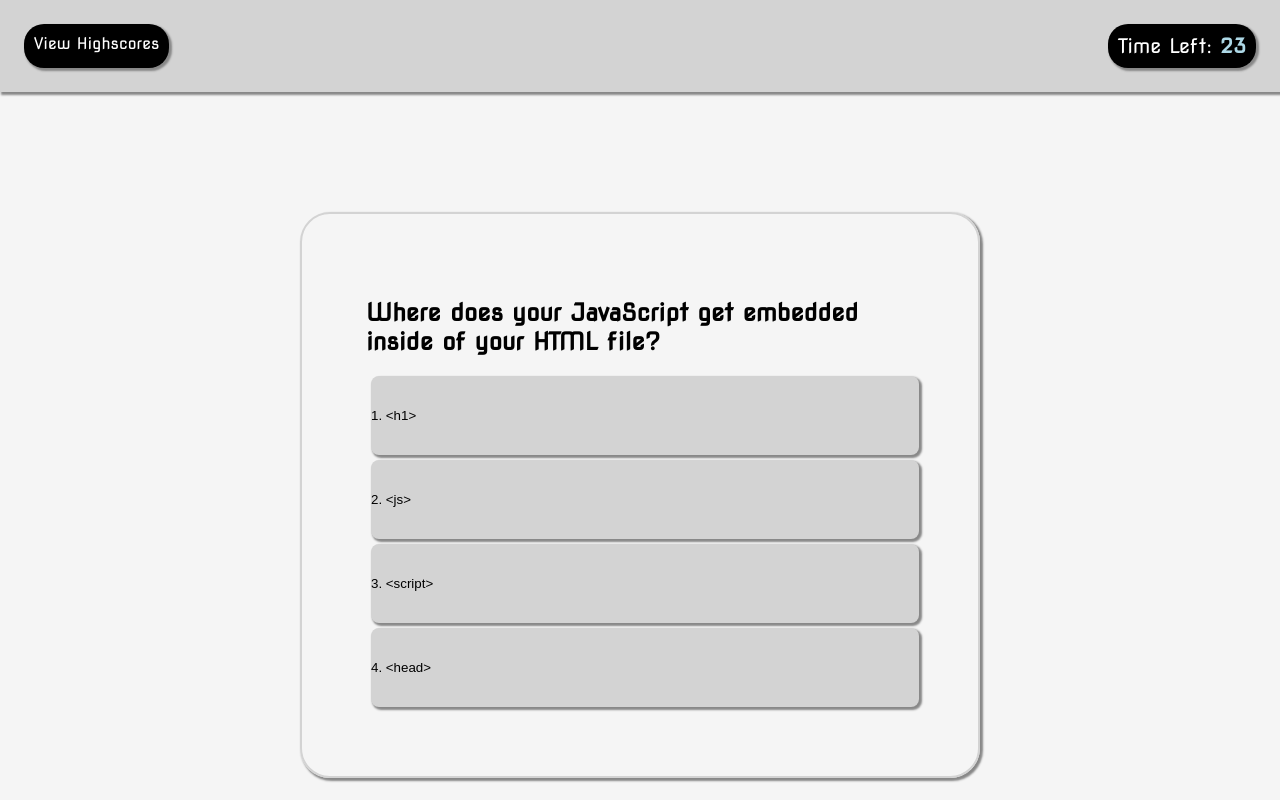
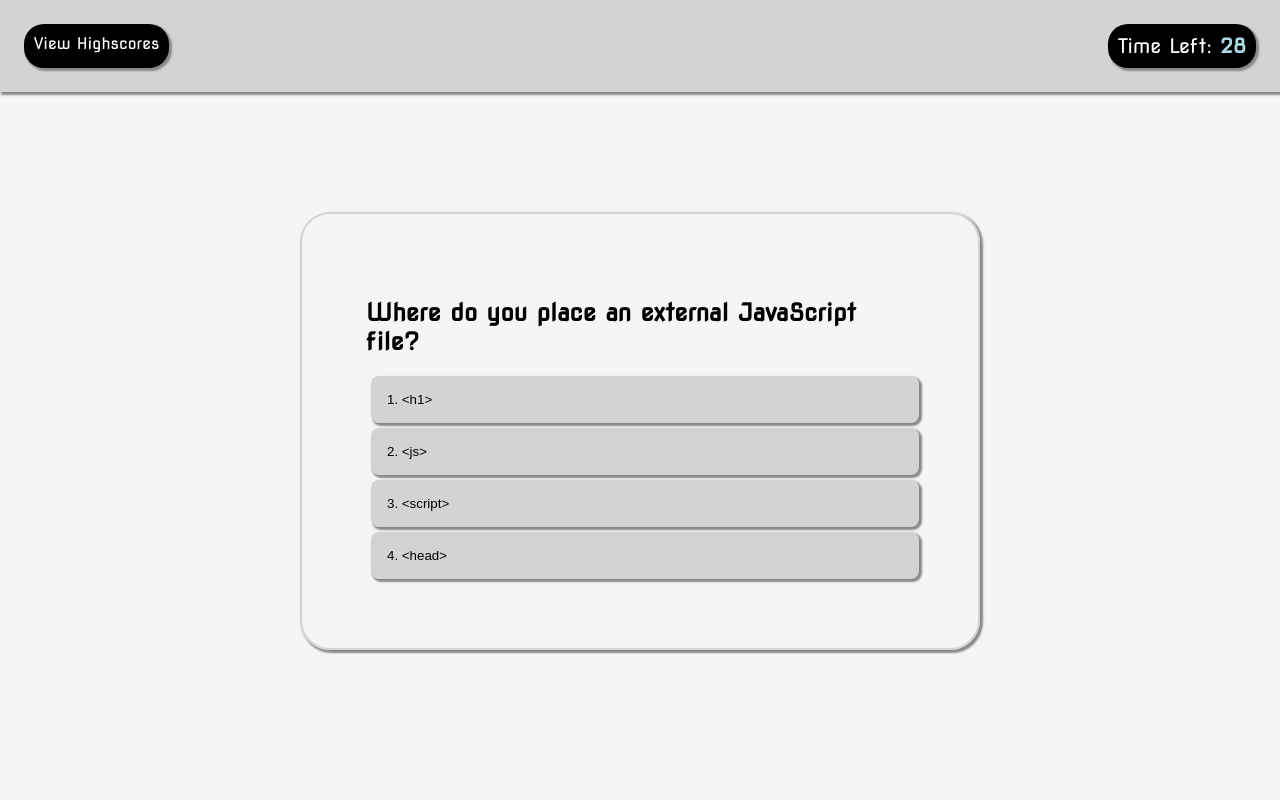
Before and after one commit to dmerk2/Timed-Multiple-Choice-Quiz, a plain HTML site: page index.html in a window 1280 px wide. Both pictures are taken after a click on the button "Start". Drawn offline with Linux system fonts and the light colour scheme.

Commit message:
added padding to buttons

```diff
--- a/Develop/css/style.css
+++ b/Develop/css/style.css
@@ -80,11 +80,11 @@ main {
   display: block;
   color: black;
   background-color: lightgrey;
+  padding: 2vh;
   border-radius: 8px;
   border: none;
   box-shadow: var(--box-shadow);
   cursor: pointer;
-  padding: 2rem 0;
 }
 
 button:hover {
--- a/Develop/js/script.js
+++ b/Develop/js/script.js
@@ -1,7 +1,7 @@
 //Questions, options and answers are stored in an array
-var questions = [
+let questions = [
   {
-    questionText: "Where does your JavaScript get embedded inside of your HTML file?",
+    questionText: "Where do you place an external JavaScript file?",
     options: [
       "1. <h1>",
       "2. <js>",
@@ -41,13 +41,18 @@ var questions = [
     options: ["1. numbers", "2. booleans", "3. strings", "4. all of the above"],
     answer: "4. all of the above",
   },
+  {
+    questionText: "Question",
+    options: ["1. numbers", "2. booleans", "3. strings", "4. all of the above"],
+    answer: "4. all of the above",
+  },
 ];
 
 //Select each card div by id and assign to variables
-var startCard = document.querySelector("#start-card");
-var questionCard = document.querySelector("#question-card");
-var scoreCard = document.querySelector("#score-card");
-var leaderboardCard = document.querySelector("#leaderboard-card");
+const startCard = document.querySelector("#start-card");
+const questionCard = document.querySelector("#question-card");
+const scoreCard = document.querySelector("#score-card");
+const leaderboardCard = document.querySelector("#leaderboard-card");
 
 //Hide cards
 function hideCards() {
@@ -57,8 +62,8 @@ function hideCards() {
   leaderboardCard.setAttribute("hidden", true);
 }
 
-var resultDiv = document.querySelector("#result-div");
-var resultText = document.querySelector("#result-text");
+const resultDiv = document.querySelector("#result-div");
+const resultText = document.querySelector("#result-text");
 
 //Hide result div
 function hideResultText() {
@@ -66,9 +71,9 @@ function hideResultText() {
 }
 
 //Set variables
-var intervalID;
-var time;
-var currentQuestion;
+let intervalID;
+let time;
+let currentQuestion;
 
 document.querySelector("#start-button").addEventListener("click", startQuiz);
 
@@ -101,22 +106,22 @@ function countdown() {
 }
 
 //Display time on page
-var timeDisplay = document.querySelector("#time");
+const timeDisplay = document.querySelector("#time");
 function displayTime() {
   timeDisplay.textContent = time;
 }
 
 //Display the question and answer options for the current question
 function displayQuestion() {
-  var question = questions[currentQuestion];
-  var options = question.options;
+  let question = questions[currentQuestion];
+  let options = question.options;
 
-  var h2QuestionElement = document.querySelector("#question-text");
+  let h2QuestionElement = document.querySelector("#question-text");
   h2QuestionElement.textContent = question.questionText;
 
-  for (var i = 0; i < options.length; i++) {
-    var option = options[i];
-    var optionButton = document.querySelector("#option" + i);
+  for (let i = 0; i < options.length; i++) {
+    let option = options[i];
+    let optionButton = document.querySelector("#option" + i);
     optionButton.textContent = option;
   }
 }
@@ -132,7 +137,7 @@ function optionIsCorrect(optionButton) {
 
 //If answer is incorrect, deduct time
 function checkAnswer(eventObject) {
-  var optionButton = eventObject.target;
+  let optionButton = eventObject.target;
   resultDiv.style.display = "block";
   if (optionIsCorrect(optionButton)) {
     resultText.textContent = "Correct!";
@@ -163,7 +168,7 @@ function checkAnswer(eventObject) {
 }
 
 //Display scorecard and hide other divs
-var score = document.querySelector("#score");
+let score = document.querySelector("#score");
 
 //At end of quiz, clear the timer, hide any visible cards and display the scorecard and display the score as the remaining time
 function endQuiz() {
@@ -173,8 +178,8 @@ function endQuiz() {
   score.textContent = time;
 }
 
-var submitButton = document.querySelector("#submit-button");
-var inputElement = document.querySelector("#initials");
+const submitButton = document.querySelector("#submit-button");
+const inputElement = document.querySelector("#initials");
 
 //Store user initials and score when submit button is clicked
 submitButton.addEventListener("click", storeScore);
@@ -190,7 +195,7 @@ function storeScore(event) {
   }
 
   //Store score and initials in an object
-  var leaderboardItem = {
+  let leaderboardItem = {
     initials: inputElement.value,
     score: time,
   };
@@ -206,7 +211,7 @@ function storeScore(event) {
 
 //Updates the leaderboard stored in local storage
 function updateStoredLeaderboard(leaderboardItem) {
-  var leaderboardArray = getLeaderboard();
+  let leaderboardArray = getLeaderboard();
   //append new leaderboard item to leaderboard array
   leaderboardArray.push(leaderboardItem);
   localStorage.setItem("leaderboardArray", JSON.stringify(leaderboardArray));
@@ -214,7 +219,7 @@ function updateStoredLeaderboard(leaderboardItem) {
 
 //Get "leaderboardArray" from local storage (if it exists) and parse it into a javascript object using JSON.parse
 function getLeaderboard() {
-  var storedLeaderboard = localStorage.getItem("leaderboardArray");
+  let storedLeaderboard = localStorage.getItem("leaderboardArray");
   if (storedLeaderboard !== null) {
     var leaderboardArray = JSON.parse(storedLeaderboard);
     return leaderboardArray;
```
